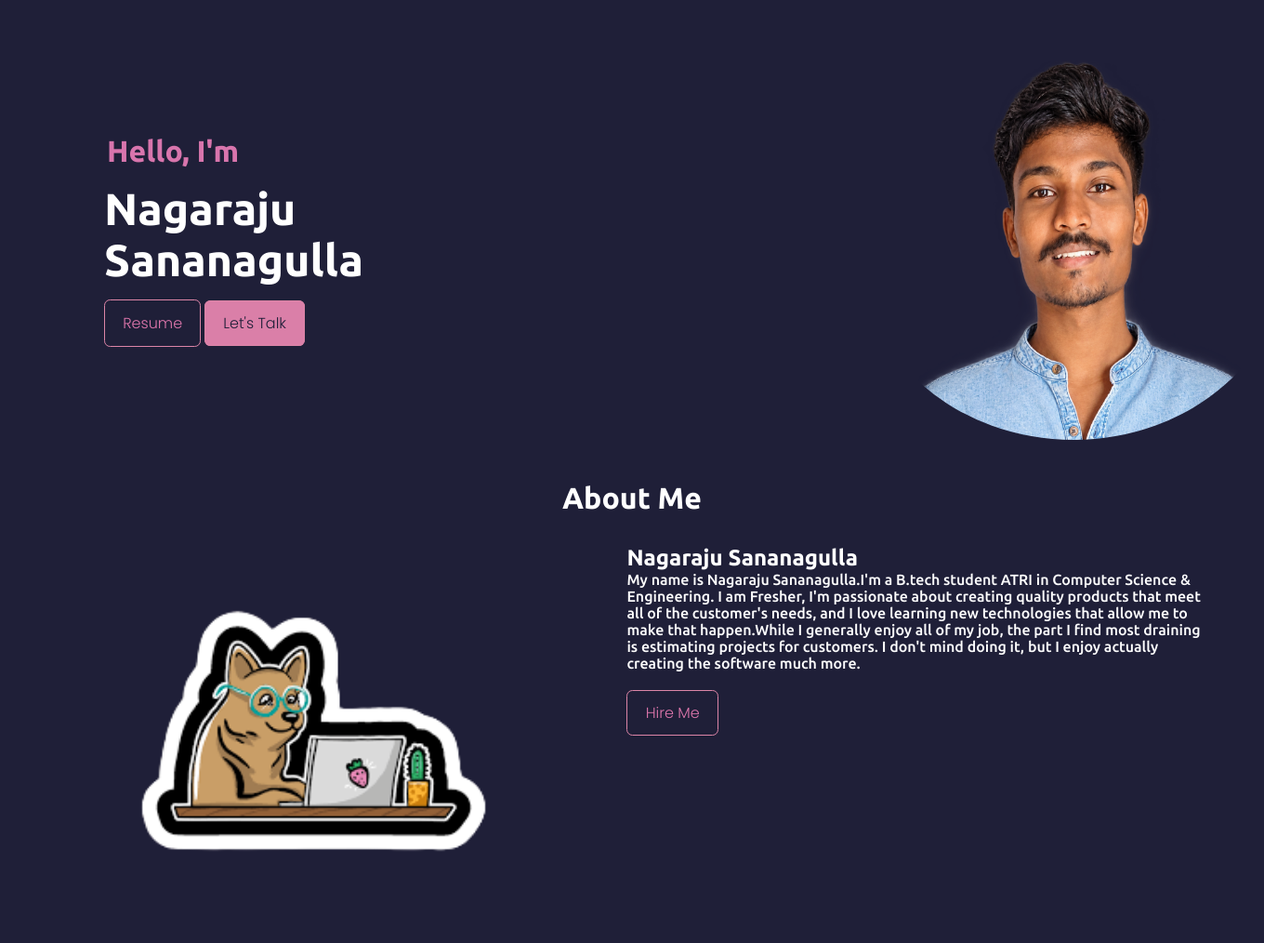
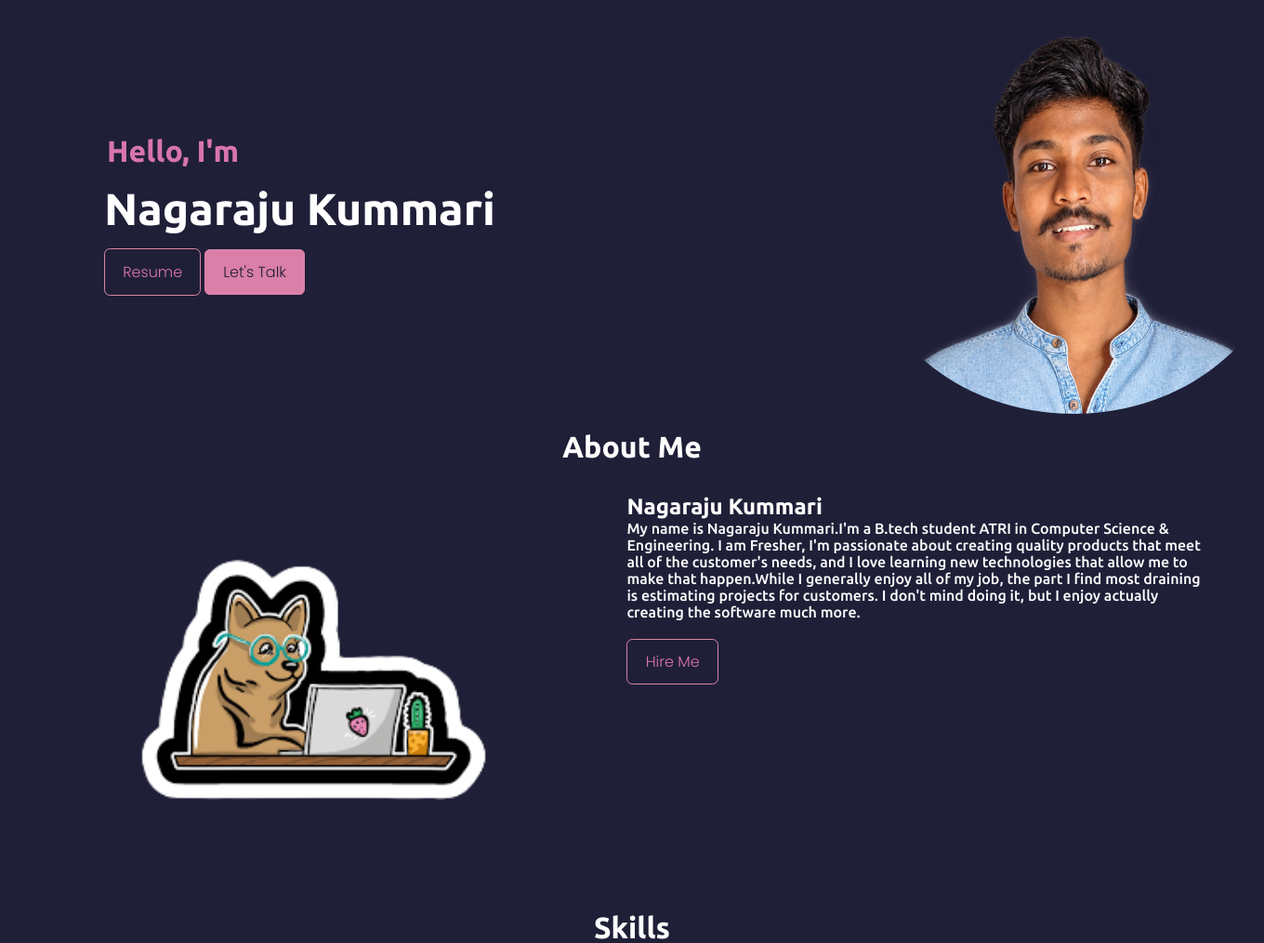
Before and after one commit to Nagraj2086/My-Profile, a Django app: page / in a window 1360 px wide; the page is wider, and only the part inside the window is pictured. Shown: the part 65-1079 px from the top of that part at 93% size. Run offline with Django 5.2, Linux system fonts and the light colour scheme; some libraries are stand-ins or nearby versions.

Commit message:
Second Commit

```diff
--- a/Templates/home.html
+++ b/Templates/home.html
@@ -31,7 +31,7 @@
         <div class="home-left flex items-center">
             <div class="home-content">
                 <h6 class="poppinss">Hello, I'm</h6>
-                <h1 class="t-white">Nagaraju Sananagulla</h1>
+                <h1 class="t-white">Nagaraju Kummari</h1>
                 <!-- <h4 class="poppinss">Software Engineer</h4> -->
                 <a href="{% static 'documents/Nagarajk_RESUME.pdf'  %}" target="_blank"><button class="btn poppins">Resume</button></a>
                 <a href="" class="btn live poppins" id="hireme" target="_blank">Let's Talk</a>
@@ -54,8 +54,8 @@
             </div>
             <div class="about-right flex">
                 <div class="about-content">
-                    <h1>Nagaraju Sananagulla</h1>
-                    <p>My name is Nagaraju Sananagulla.I'm a B.tech student ATRI in Computer Science & Engineering.
+                    <h1>Nagaraju Kummari</h1>
+                    <p>My name is Nagaraju Kummari.I'm a B.tech student ATRI in Computer Science & Engineering.
                         I am Fresher, I'm passionate about creating quality products that meet all of the customer's needs, and I love learning new technologies that allow me to make that happen.While I generally enjoy all of my job, the part I find most draining is estimating projects for customers. I don't mind doing it, but I enjoy actually creating the software much more.
                     </p>
                     <a href="" class="btn" id="hireme">Hire Me</a>
@@ -166,7 +166,7 @@
                 <a href="" target="_blank"><li><i class="fa-brands fa-github"></i></li></a>
                 <a href="" target="_blank"><li><i class="fa-brands fa-instagram"></i></li></a>
             </ul>
-            <p class="t-center my-2 poppins" >&copy; All Rights Reserved - <span class="cpy-white poppins">Nagaraju Sananagulla</span> </p>
+            <p class="t-center my-2 poppins" >&copy; All Rights Reserved - <span class="cpy-white poppins">Nagaraju Kummari</span> </p>
         </footer>
 </body>
 </html>
```
